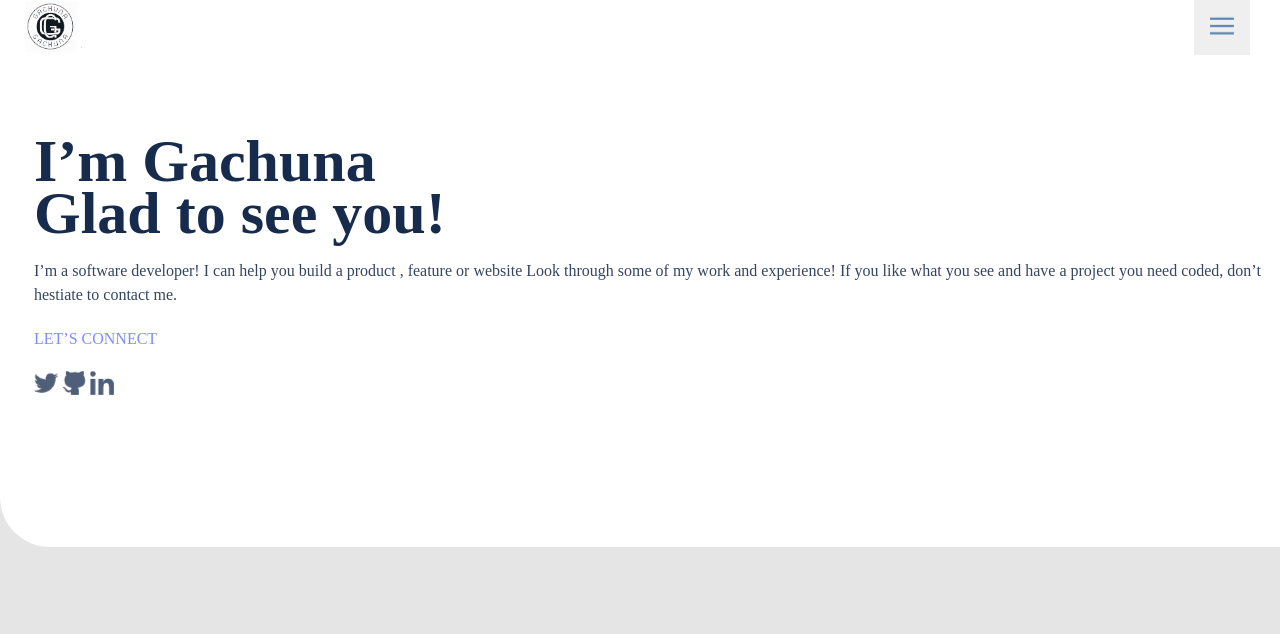
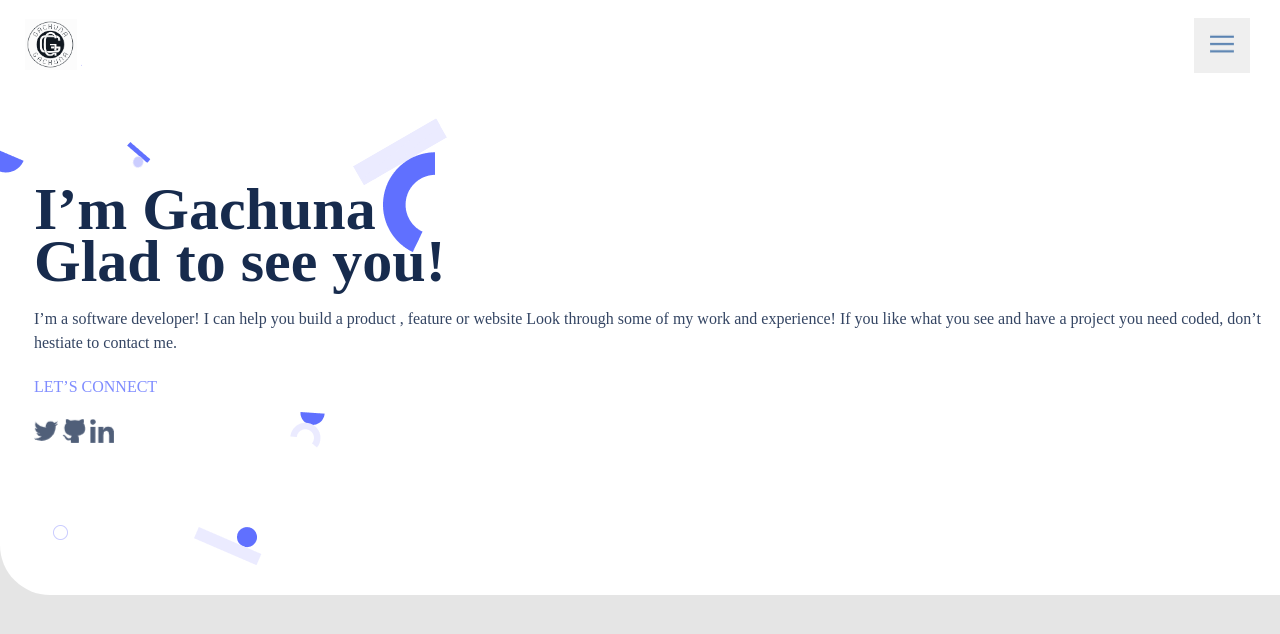
Before and after one commit to Gachuna/Portfolio-Mobile, a website: page index.html in a window 1280 px wide. Drawn offline with Linux system fonts and the light colour scheme.

Commit message:
added background images

```diff
--- a/index.html
+++ b/index.html
@@ -8,6 +8,17 @@
     <title>Portfolio</title>
 </head>
 <div class="homepage">
+    <img class="rect4" src="icons/Rectangle 4.png" alt="">
+    <img class="elp11" src="icons/Ellipse 11.png" alt="">
+    <img class="rect7" src="icons/Rectangle 7.png" alt="">
+    <img class="elp5" src="icons/Ellipse 5.png" alt="">
+    <img class="elp3" src="icons/Ellipse 3.png" alt="">
+    <img class="elp12" src="icons/Ellipse 12.png" alt="">
+    <img class="elp13" src="icons/Ellipse 13.png" alt="">
+    <img class="elp4" src="icons/Ellipse 4.png" alt="">
+    <img class="rect5" src="icons/Rectangle 5.png" alt="">
+    <img class="elp15" src="icons/Ellipse 15.png" alt="">
+    <img src="" alt="">
     <div class="navbar">
     <div class="logo"><img src="icons/logo2.PNG" alt="My Logo"></div>
     <div class="dropdown">
--- a/style.css
+++ b/style.css
@@ -73,7 +73,7 @@ body {
 
   .head1{
     color: #172B4D;
-    margin-top: 70px;
+    margin-top: 100px;
     font-weight: 700;
     font-size: 40px;
     line-height: 52px;
@@ -106,3 +106,68 @@ body {
     background-color: white;
     border-radius: 0 0 0 50px;
 }
+
+.rect4{
+    position: absolute;
+    width: 95.58px;
+    height: 22.02px;
+    left: 352px;
+    top: 140.79px;
+    background: #EBEBFF;
+    transform: rotate(-30deg);
+}
+
+.elp11{
+    position: absolute;
+    left: 0px;
+    top: 145px;
+}
+
+.rect7{
+    position: absolute;
+    left: 127.18px;
+    top: 141.59px;
+}
+
+.elp5 {
+    position: absolute;
+    left: 132.98px;
+    top: 155.81px;
+    transform: rotate(52.97deg);
+}
+
+.elp3 {
+    position: absolute;
+    left: 383px;
+    top: 152.24px;
+}
+
+.elp12 {
+    position: absolute;
+    left: 300px;
+    top: 412px;
+}
+
+.elp13 {
+    position: absolute;
+    left: 290px;
+    top: 422px;
+}
+
+.elp4 {
+    position: absolute;
+    left: 237px;
+    top: 527.1px;
+}
+
+.rect5 {
+    position: absolute;
+    left: 194px;
+    top: 527.1px;
+}
+
+.elp15 {
+    position: absolute;
+    left: 53px;
+    top: 525px;
+}
```
Also changed, not shown: README.md, icons/Ellipse 4.png (added), icons/Ellipse 5.png (added).
